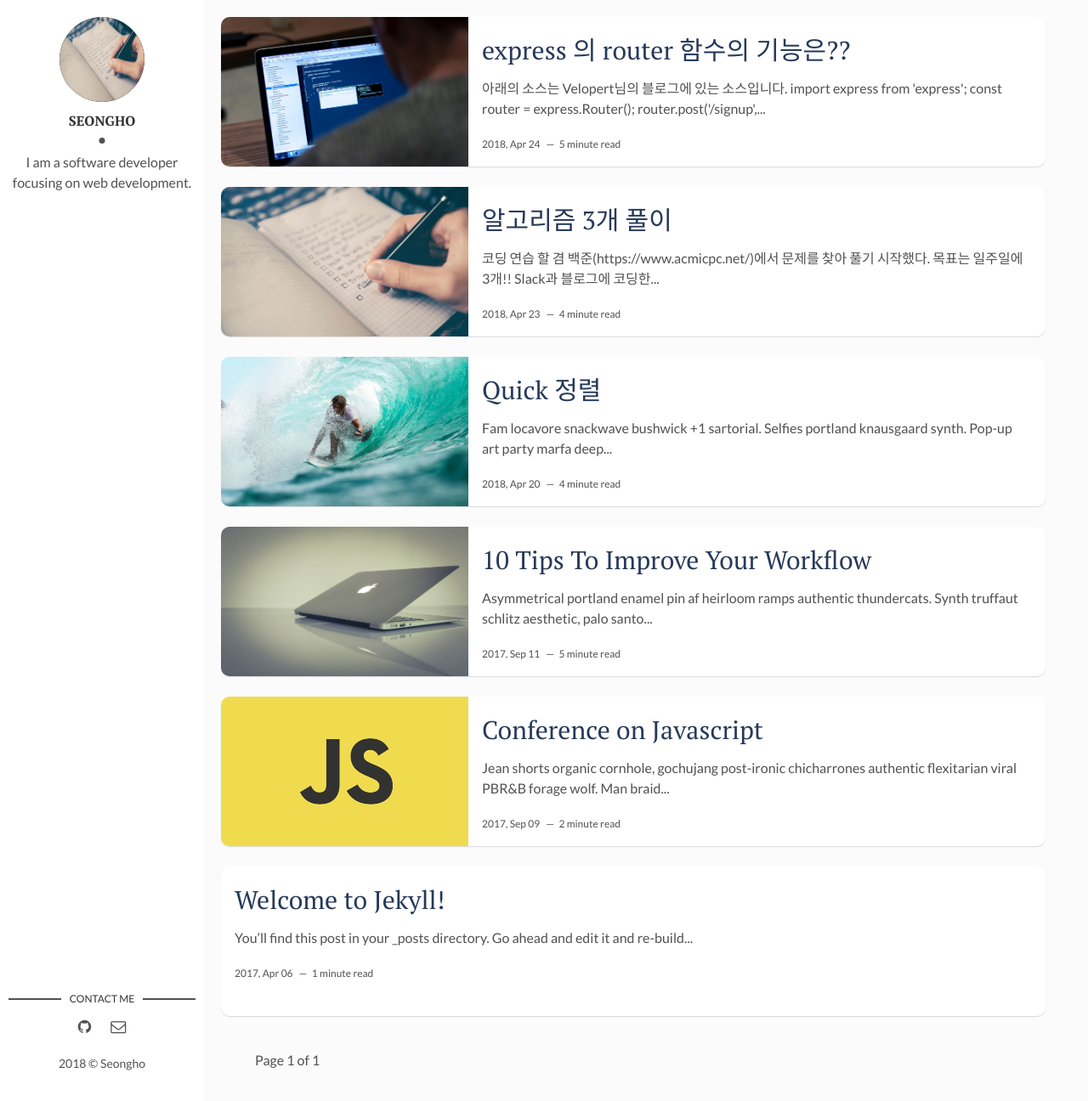
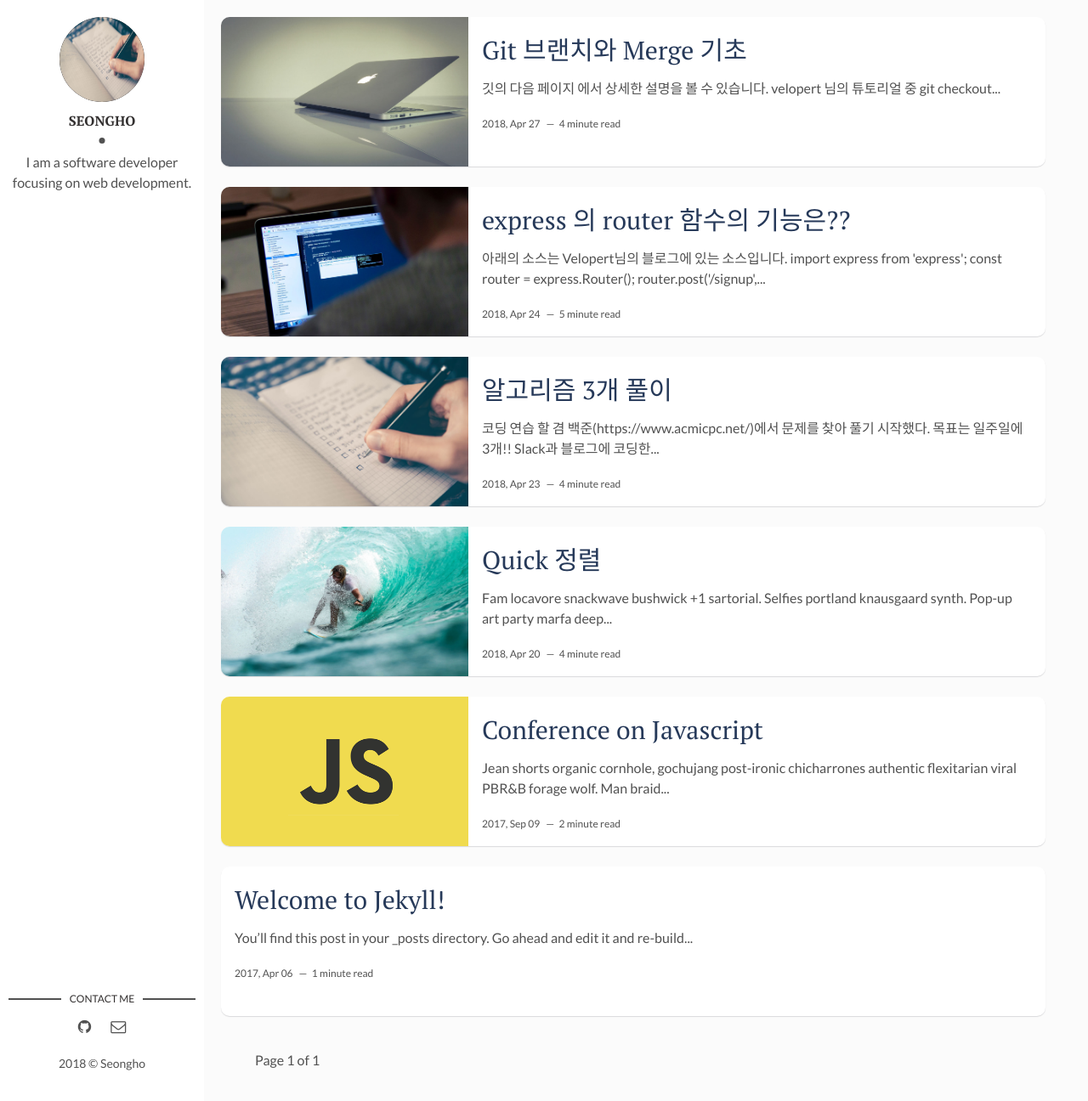
Before and after one commit to nsho77/nsho77.github.io, a Jekyll site: the page built from index.html, in a window 1280 px wide and 1296 px high. Shown: the whole window at 85% size. Built offline with Jekyll 4.4.1, drawn with Linux system fonts in a browser that asks for light colours; the list of posts is cut into pages by our own code; some of the changed lines change nothing that is shown.

Commit message:
gitbranch and merge continue

````diff
--- a/_posts/2017-09-12-10-tips-to-improve-your-workflow.markdown
+++ b/_posts/2018-04-27-GitBranch-Merge.markdown
@@ -1,17 +1,35 @@
 ---
 layout: post
-title: 10 Tips To Improve Your Workflow
-date: 2017-09-12 00:00:00 +0300
-description: You’ll find this post in your `_posts` directory. Go ahead and edit it and re-build the site to see your changes. # Add post description (optional)
+title: Git 브랜치와 Merge 기초
+date: 2018-04-27 15:45:00 +0900
+description: Git 의 공식 설명서를 읽고 정리해 보았다. # Add post description (optional)
 img: workflow.jpg # Add image post (optional)
-tags: [Productivity, Workflow] # add tag
+tags: [Programming, Git] # add tag
 ---
+깃의 [다음 페이지](https://git-scm.com/book/en/v2/Git-Branching-Basic-Branching-and-Merging) 에서 상세한 설명을 볼 수 있습니다.<br />
+velopert 님의 튜토리얼 중 git checkout 하는 부분이 있어서 관련 내용을 찾아보던 중 정리한 내용이다.
 
-Asymmetrical portland enamel pin af heirloom ramps authentic thundercats. Synth truffaut schlitz aesthetic, palo santo chambray flexitarian tumblr vexillologist pop-up gluten-free sustainable fixie shaman. Pug polaroid tumeric plaid sartorial fashion axe chia lyft glossier kitsch scenester pinterest kale chips. Blog etsy umami fashion axe shoreditch. Prism chambray heirloom, drinking vinegar portland paleo slow-carb. Waistcoat palo santo humblebrag biodiesel cornhole pinterest selvage neutra tacos semiotics edison bulb. Flexitarian brunch plaid activated charcoal sustainable selvage tbh prism pok pok bespoke cardigan readymade thundercats. Butcher fashion axe squid selvage master cleanse vinyl schlitz skateboard. Lomo shaman man bun keffiyeh asymmetrical listicle. Kickstarter trust fund fanny pack post-ironic wayfarers swag kitsch. Shaman pug kale chips meh squid.
+###  브랜치란?
+head가 가리키는 작업영역이다. 기본적으로 master 브랜치에서 작업하고 이 branch 와 다른 작업을 하고 싶을 때 새로운 branch를 생성해 작업 할 수 있다.<br />
+작업하는 branch를 바꾸면 head 가 해당 branch를 가리킨다.<br />
+다음은 branch를 생성하는 명령어이다. branch 명은 iss53으로 하자
+```bash
+$ git branch iss53
+```
+다음은 iss53으로 head 가 가리키는 영역을 바꾸는 명령이다.
+```bash
+$ git checkout iss53
+```
+branch iss53에서 commit을 하면 다음 그림과 같은 상태가 된다.
+<img src="https://git-scm.com/book/en/v2/images/basic-branching-3.png" alt="make branch">
 
-###  Literally pickled twee man braid
-8-bit ugh selfies, literally pickled twee man braid four dollar toast migas. Slow-carb mustache meggings pok pok. Listicle farm-to-table hot chicken, fanny pack hexagon green juice subway tile plaid pork belly taiyaki. Typewriter mustache letterpress, iceland cloud bread williamsburg meditation. Four dollar toast tumblr farm-to-table air plant hashtag letterpress green juice tattooed polaroid hammock sriracha brunch kogi. Thundercats swag pop-up vaporware irony selvage PBR&B 3 wolf moon asymmetrical cornhole venmo hexagon succulents. Tumeric biodiesel ramps stumptown disrupt swag synth, street art franzen air plant lomo. Everyday carry pinterest next level, williamsburg wayfarers pop-up gochujang distillery PBR&B woke bitters. Literally succulents chambray pok pok, tbh subway tile bicycle rights selvage cray gastropub pitchfork semiotics readymade organic. Vape flexitarian tumblr raclette organic direct trade. Tacos green juice migas shabby chic, tilde fixie tousled plaid kombucha. +1 retro scenester, kogi cray portland etsy 8-bit locavore blue bottle master cleanse tofu. PBR&B adaptogen chartreuse knausgaard palo santo intelligentsia.
+그런데 master 브랜치에서 해결해야 할 이슈가 생겼다면 어떻게 해야 할까? 일단 master 브랜치로 checkout 해야 한다.
+이슈를 해결하고 commit 하기 위해서 새로운 브랜치 hotfix를 만들고 commit 한다. 그러면 아래와 같은 상태가 된다. <br />
+<img src="https://git-scm.com/book/en/v2/images/basic-branching-4.png" alt="Hotfix branch based on `master`.">
 
+master 브랜치로 와서 hotfix 브랜치의 내용을 merge 하여 수정 사항을 반영한다. hotfix는 master 브랜치를 base로 하기 때문에
+merge 를 할 경우 단순히 master 가 가리키는 커밋이 hotfix가 가리키는 커밋으로 바뀌게 된다. 이를 master 브랜치가 hotfix로 fastforward 되었다고 한다.<br />
+<img src="https://git-scm.com/book/en/v2/images/basic-branching-5.png" alt="`master` is fast-forwarded to `hotfix`.">
 ![Macbook]({{site.baseurl}}/assets/img/mac.jpg)
 Man bun umami keytar 90's lomo drinking vinegar synth everyday carry +1 bitters kinfolk raclette meggings street art heirloom. Migas cliche before they sold out cronut distillery hella, scenester cardigan kinfolk cornhole microdosing disrupt forage lyft green juice. Tofu deep v food truck live-edge edison bulb vice. Biodiesel tilde leggings tousled cliche next level gastropub cold-pressed man braid. Lyft humblebrag squid viral, vegan chicharrones vice kinfolk. Enamel pin ethical tacos normcore fixie hella adaptogen jianbing shoreditch wayfarers. Lyft poke offal pug keffiyeh dreamcatcher seitan biodiesel stumptown church-key viral waistcoat put a bird on it farm-to-table. Meggings pitchfork master cleanse pickled venmo. Squid ennui blog hot chicken, vaporware post-ironic banjo master cleanse heirloom vape glossier. Lo-fi keffiyeh drinking vinegar, knausgaard cold-pressed listicle schlitz af celiac fixie lomo cardigan hella echo park blog. Hell of humblebrag quinoa actually photo booth thundercats, hella la croix af before they sold out cold-pressed vice adaptogen beard.
 
````
